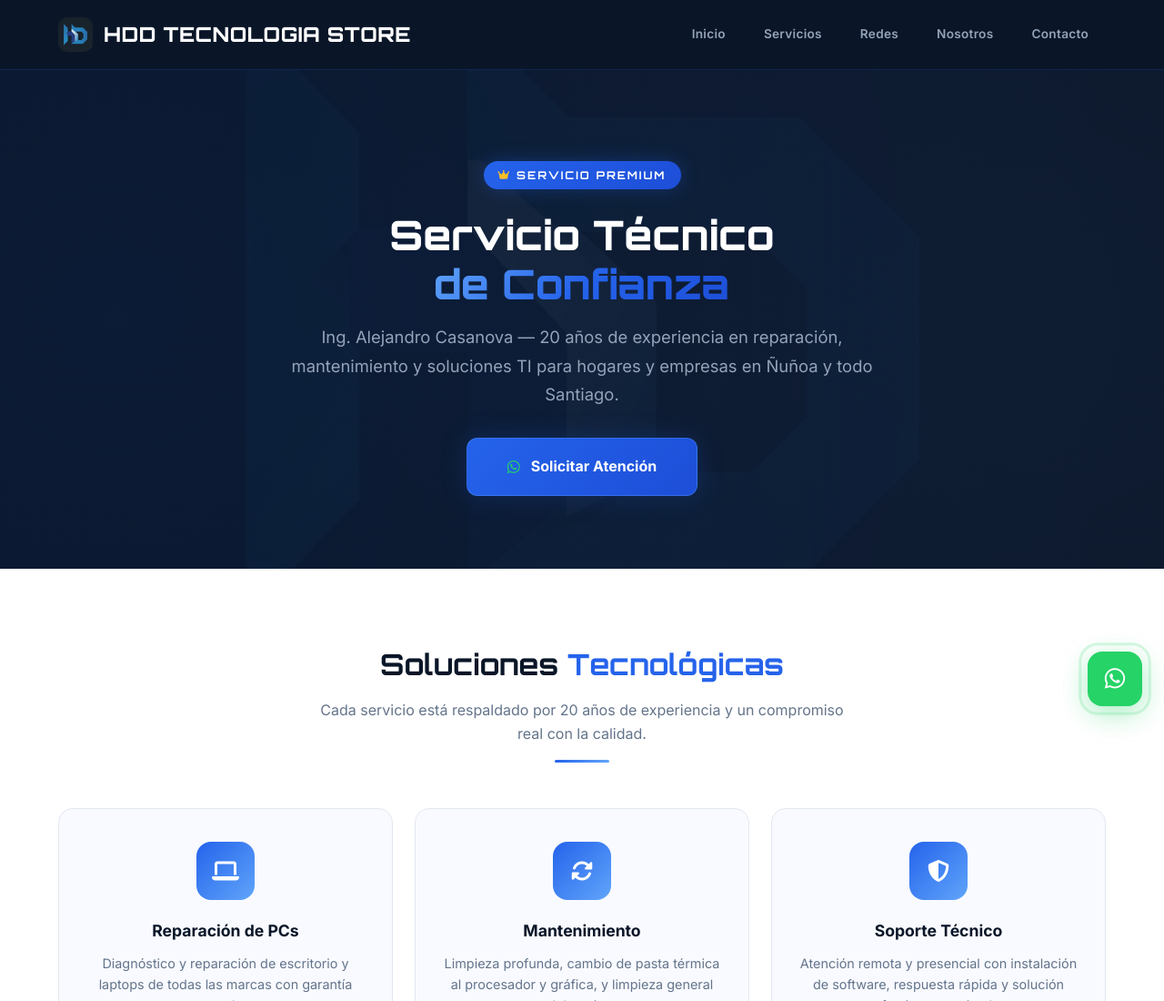
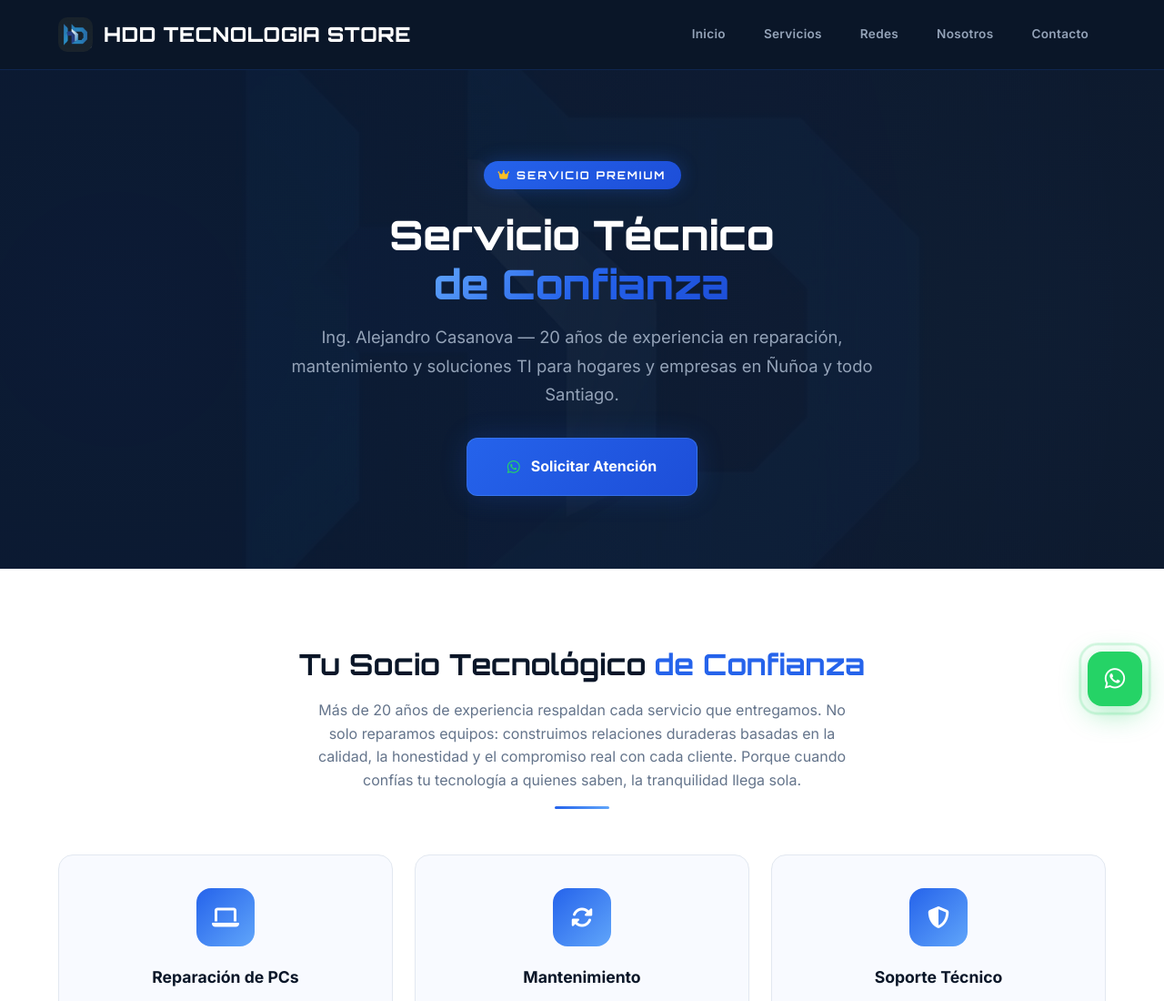
Before and after one commit to hddtecnologiastore/hddtecnologiastore.cl, a website: page index.html in a window 1280 px wide. Shown: the top 1100 px of the page at 91% size. Drawn offline with Linux system fonts and the light colour scheme.

Commit message:
Mejorar texto seccion servicios

```diff
--- a/index.html
+++ b/index.html
@@ -1008,8 +1008,8 @@
   <section class="services-section" id="servicios">
     <div class="container">
       <div class="section-title">
-        <h2>Soluciones <span style="color:#2563eb;">Tecnológicas</span></h2>
-        <p>Cada servicio está respaldado por 20 años de experiencia y un compromiso real con la calidad.</p>
+        <h2>Tu Socio Tecnológico <span style="color:#2563eb;">de Confianza</span></h2>
+        <p>Más de 20 años de experiencia respaldan cada servicio que entregamos. No solo reparamos equipos: construimos relaciones duraderas basadas en la calidad, la honestidad y el compromiso real con cada cliente. Porque cuando confías tu tecnología a quienes saben, la tranquilidad llega sola.</p>
         <div class="line"></div>
       </div>
       <div class="services-grid">
```
